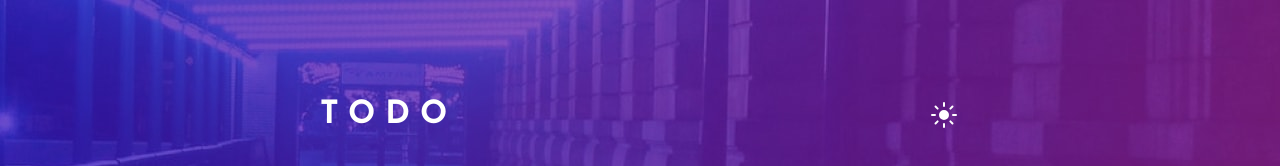
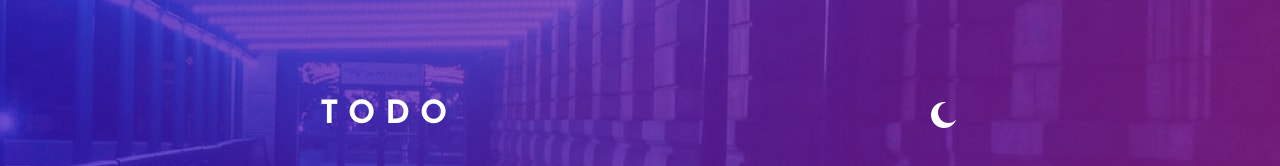
Before and after one commit to DevCollins/frontend-mentor-todo-challenge, a React (Create React App) app: page / in a window 1280 px wide. Shown: the top 166 px of the page. Built offline with nearby package versions, Linux system fonts and the light colour scheme.

Commit message:
Resize bug fix attempt #1

```diff
--- a/src/components/Layout.jsx
+++ b/src/components/Layout.jsx
@@ -112,7 +112,7 @@ const Layout = ({ clicked }) => {
       <div className="todo-layout__title">
         <h3>TODO</h3>
         <div className="theme-toggle" onClick={toggleTheme}>
-          {!themeColors.theme === "dark" ? darkThemeicon : lightThemeIcon}
+          {themeColors.theme === "dark" ? lightThemeIcon : darkThemeicon}
         </div>
       </div>
       <form onSubmit={(event) => addTodo(event)}>
--- a/src/components/css/layout.css
+++ b/src/components/css/layout.css
@@ -10,6 +10,7 @@
   display: flex;
   flex-direction: column;
   align-items: center;
+  resize: none;
 }
 
 .todo-layout__title {
@@ -39,6 +40,7 @@
   padding-left: 2rem;
   border-radius: 3px;
   box-shadow: 2px 3px 5px rgba(0, 0, 0, 0.5);
+  resize: none;
 }
 
 .theme-toggle {
```
